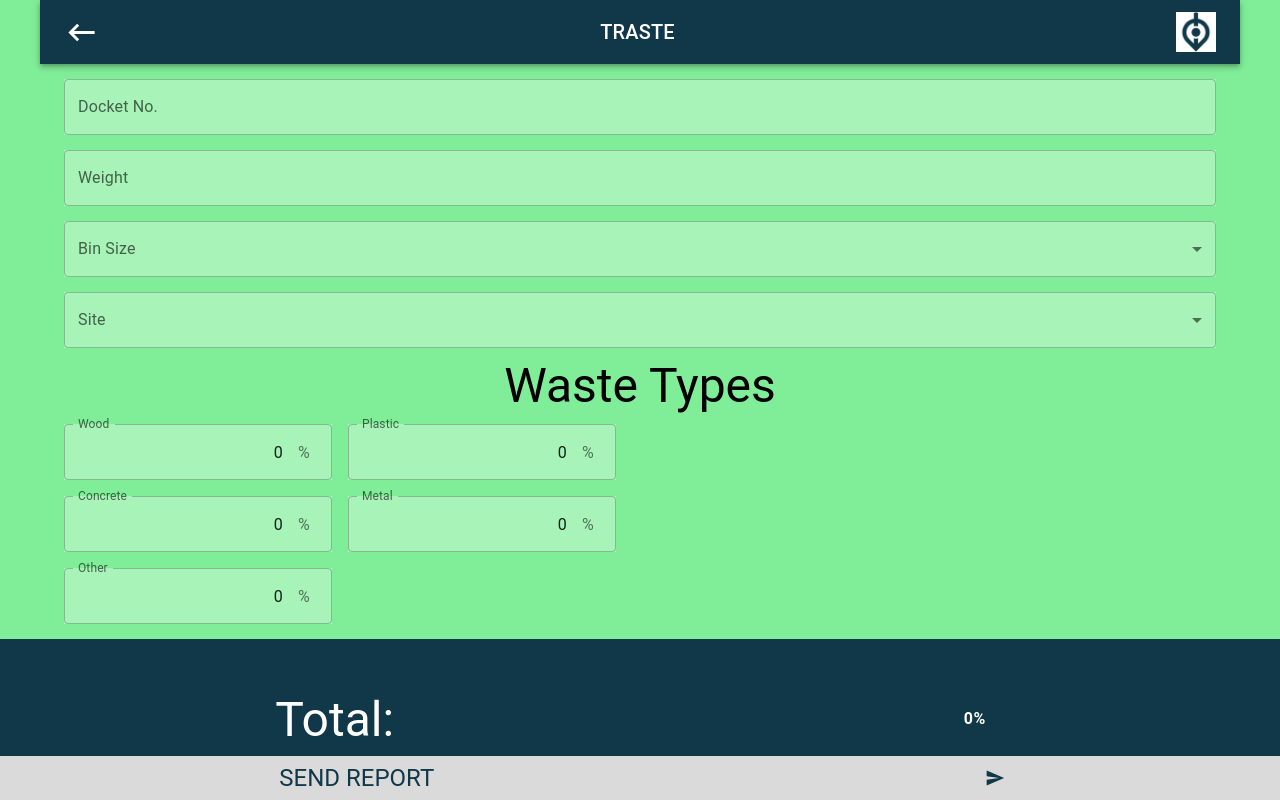
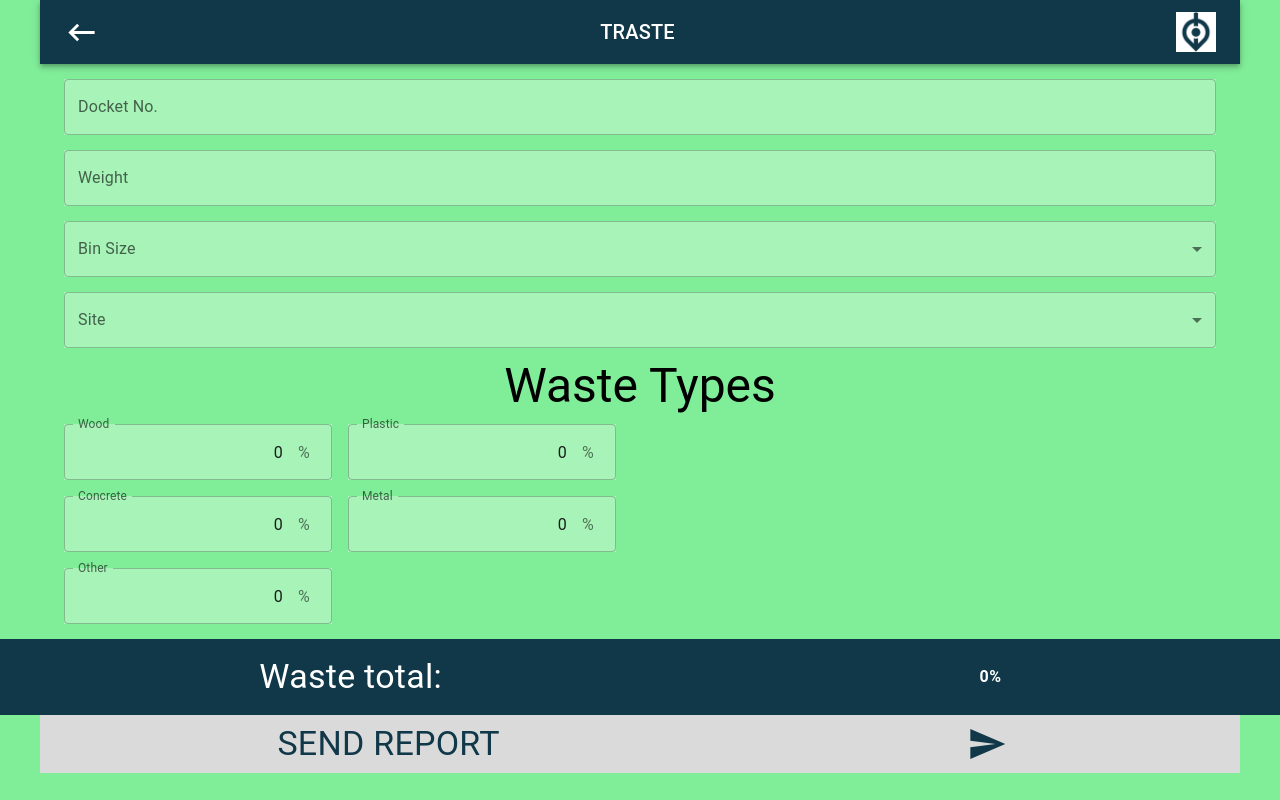
Before and after one commit to CalleEklund/Traste, a React (Create React App) app in the folder app/traste/: page /reportpage in a window 1280 px wide. Built offline with nearby package versions, Linux system fonts and the light colour scheme.

Commit message:
Header and submit button sticks to top/bottom

```diff
--- a/app/traste/src/components/Header.js
+++ b/app/traste/src/components/Header.js
@@ -11,9 +11,10 @@ import {Colors} from "../assets/Colors"
 
 function Header(props) {
   return (
-    <Box data-testid="header">
+
       <AppBar
-        position="static"
+        data-testid="header"
+        position = "sticky"
         sx={{ textAlign: "center", backgroundColor: Colors.trasteNavyBlue }}
       >
         <Toolbar>
@@ -25,7 +26,7 @@ function Header(props) {
           <img src={logo} alt="traste logo" style={{ height: "40px" }} />
         </Toolbar>
       </AppBar>
-    </Box>
+
   );
 }
 export default Header;
--- a/app/traste/src/screens/ReportPage.js
+++ b/app/traste/src/screens/ReportPage.js
@@ -200,13 +200,7 @@ function FactPage(props) {
   return (
     <form
       onSubmit={handleSubmit(onSubmit)}
-      style={{
-        minWidth: "100%",
-        height: "100vh",
-        margin: "0",
-        padding: "0",
-        display: "flex",
-      }}
+
     >
       <Container
         sx={{
@@ -325,10 +319,12 @@ function FactPage(props) {
               justifyContent: "space-around",
               backgroundColor: Colors.trasteNavyBlue,
               color: "white",
+              paddingTop: 1,
+              paddingBottom: 1
             }}
             direction="row"
           >
-            <Typography variant="h3">Total: </Typography>
+            <Typography variant="h4">Waste total: </Typography>
 
             <Box sx={{ position: "relative", display: "inline-flex"}}>
               <CircularProgress
@@ -363,10 +359,14 @@ function FactPage(props) {
               </Box>
             </Box>
           </Stack>
-          <Button
+
+        </Stack>
+      </Container>
+
+      <Button
             endIcon={
               <SendIcon
-                sx={{ color: Colors.trasteNavyBlue, fontSize: "200px" }}
+                sx={{ color: Colors.trasteNavyBlue, fontSize: "200px", width: 40, height: 40 }}
               />
             }
             disabled={total !== 100}
@@ -374,25 +374,26 @@ function FactPage(props) {
             sx={{
               flex: "1",
               display: "flex",
-              position: "fixed",
+              position: "sticky",
               bottom: 0,
               alignItems: "center",
               aligntContent: "stretch",
               justifyContent: "space-around",
               width: 1,
+              zIndex: 2,
               backgroundColor:
                 isValid && total === 100
                   ? Colors.trastePurple
                   : Colors.trasteDadada,
               borderRadius: "0",
+              paddingTop: 1,
+              paddingBottom: 1
             }}
           >
-            <Typography variant="h5" sx={{ color: Colors.trasteNavyBlue }}>
+            <Typography variant="h4" sx={{ color: Colors.trasteNavyBlue }}>
               Send Report
             </Typography>
           </Button>
-        </Stack>
-      </Container>
     </form>
   );
 }
```
Also changed, not shown: 1 other file (tests, documents, lock files or other folders).
